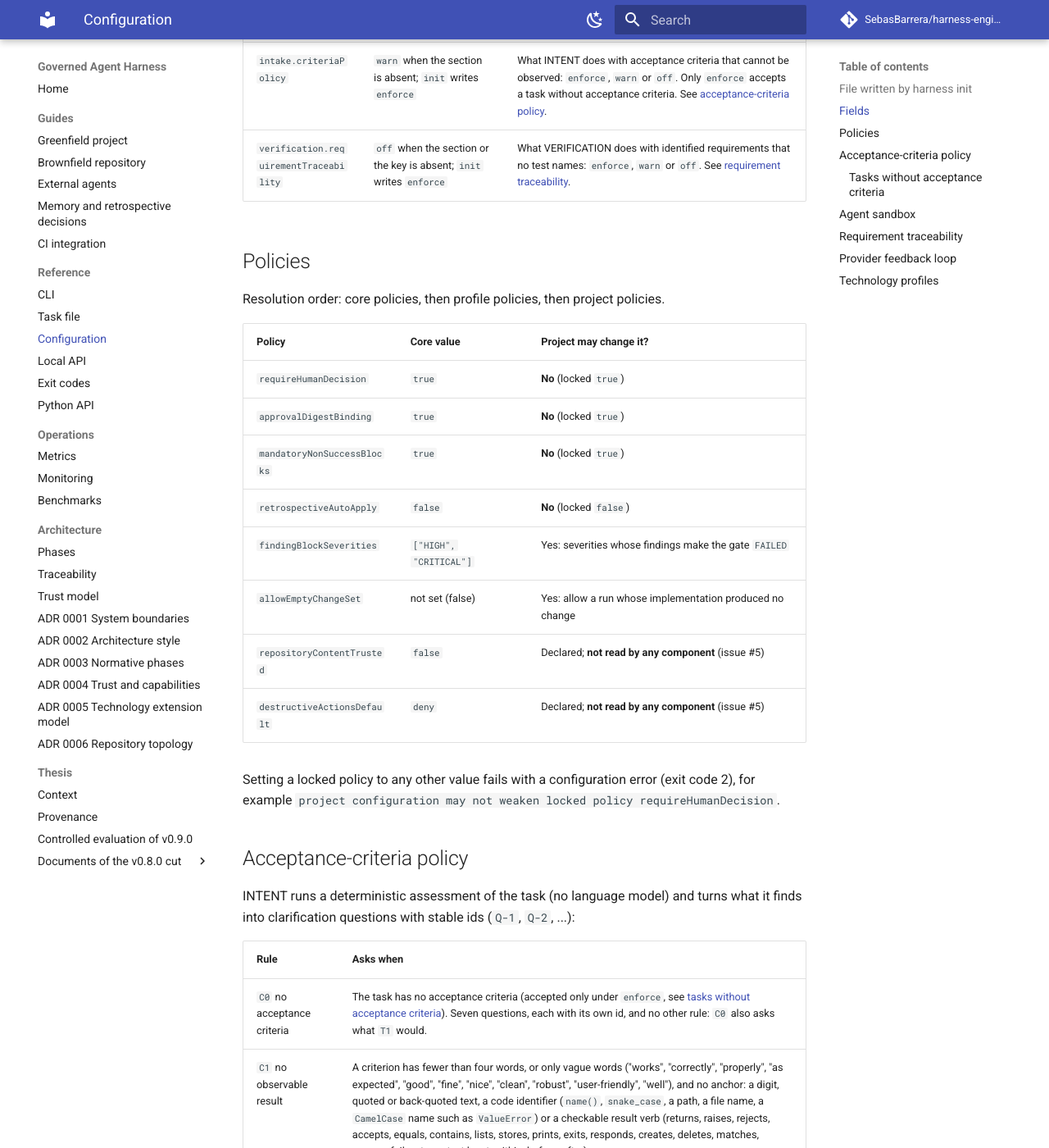
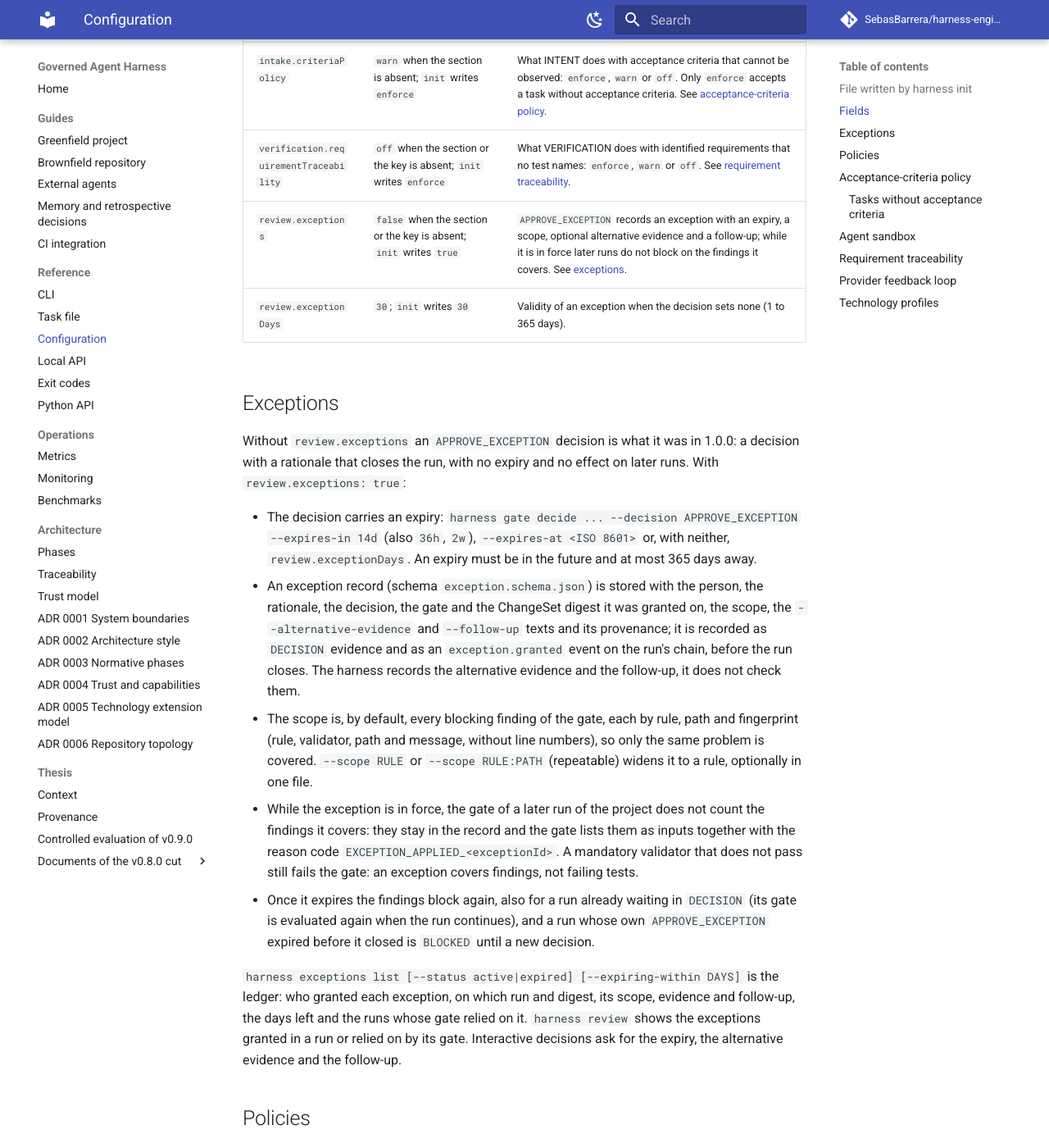
Before and after one commit to SebasBarrera/harness-engineering, an MkDocs documentation site: the page built from docs/reference/configuration.md, in a window 1280 px wide and 1400 px high, scrolled down 3128 px. Shown: the whole window at 82% size. Built offline with MkDocs 1.6.1 and Material for MkDocs 9.7.7, drawn with Linux system fonts in a browser that asks for light colours; comment, search, counter and statistics services are not loaded.

Commit message:
feat(exceptions): expiry, scope, follow-up and the exception ledger
APPROVE_EXCEPTION closed a run for good: HumanDecision.expiresAt existed in
the contract and was never set, the scope was implicit and nobody could find
the exceptions of a period. Interviewees asked for exceptions that expire,
say what they cover and what compensates, and block again when they lapse.

Under review.exceptions the decision gets an expiry and an exception record
with provenance is written on the run's chain before it closes. Later gates
skip only the findings the exception covers (by fingerprint unless widened)
and record that they did; an expired exception blocks again, also for a run
waiting in DECISION. Failing mandatory validators are never covered. Without
the key the decision is the 1.0.0 one and the options are refused. Adds the
exception contract (30 schemas) and regenerates project-config.schema.json
for the keys declared earlier.

Refs #53

```diff
--- a/docs/reference/configuration.md
+++ b/docs/reference/configuration.md
@@ -88,6 +88,40 @@ verification:
 | `retention` | written by `init` | **Declarative: no retention job exists.** |
 | `intake.criteriaPolicy` | `warn` when the section is absent; `init` writes `enforce` | What INTENT does with acceptance criteria that cannot be observed: `enforce`, `warn` or `off`. Only `enforce` accepts a task without acceptance criteria. See [acceptance-criteria policy](#acceptance-criteria-policy). |
 | `verification.requirementTraceability` | `off` when the section or the key is absent; `init` writes `enforce` | What VERIFICATION does with identified requirements that no test names: `enforce`, `warn` or `off`. See [requirement traceability](#requirement-traceability). |
+| `review.exceptions` | `false` when the section or the key is absent; `init` writes `true` | `APPROVE_EXCEPTION` records an exception with an expiry, a scope, optional alternative evidence and a follow-up; while it is in force later runs do not block on the findings it covers. See [exceptions](#exceptions). |
+| `review.exceptionDays` | `30`; `init` writes `30` | Validity of an exception when the decision sets none (1 to 365 days). |
+
+## Exceptions
+
+Without `review.exceptions` an `APPROVE_EXCEPTION` decision is what it was in 1.0.0: a decision
+with a rationale that closes the run, with no expiry and no effect on later runs. With
+`review.exceptions: true`:
+
+- The decision carries an expiry: `harness gate decide ... --decision APPROVE_EXCEPTION
+  --expires-in 14d` (also `36h`, `2w`), `--expires-at <ISO 8601>` or, with neither,
+  `review.exceptionDays`. An expiry must be in the future and at most 365 days away.
+- An exception record (schema `exception.schema.json`) is stored with the person, the rationale,
+  the decision, the gate and the ChangeSet digest it was granted on, the scope, the
+  `--alternative-evidence` and `--follow-up` texts and its provenance; it is recorded as
+  `DECISION` evidence and as an `exception.granted` event on the run's chain, before the run
+  closes. The harness records the alternative evidence and the follow-up, it does not check them.
+- The scope is, by default, every blocking finding of the gate, each by rule, path and
+  fingerprint (rule, validator, path and message, without line numbers), so only the same problem
+  is covered. `--scope RULE` or `--scope RULE:PATH` (repeatable) widens it to a rule, optionally
+  in one file.
+- While the exception is in force, the gate of a later run of the project does not count the
+  findings it covers: they stay in the record and the gate lists them as inputs together with
+  the reason code `EXCEPTION_APPLIED_<exceptionId>`. A mandatory validator that does not pass
+  still fails the gate: an exception covers findings, not failing tests.
+- Once it expires the findings block again, also for a run already waiting in `DECISION` (its
+  gate is evaluated again when the run continues), and a run whose own `APPROVE_EXCEPTION` expired
+  before it closed is `BLOCKED` until a new decision.
+
+`harness exceptions list [--status active|expired] [--expiring-within DAYS]` is the ledger: who
+granted each exception, on which run and digest, its scope, evidence and follow-up, the days left
+and the runs whose gate relied on it. `harness review` shows the exceptions granted in a run or
+relied on by its gate. Interactive decisions ask for the expiry, the alternative evidence and
+the follow-up.
 
 ## Policies
 
```
Also changed, not shown: CHANGELOG.md (+14 -0 lines), docs/reference/cli.md (+24 -1 lines), 6 other files.
